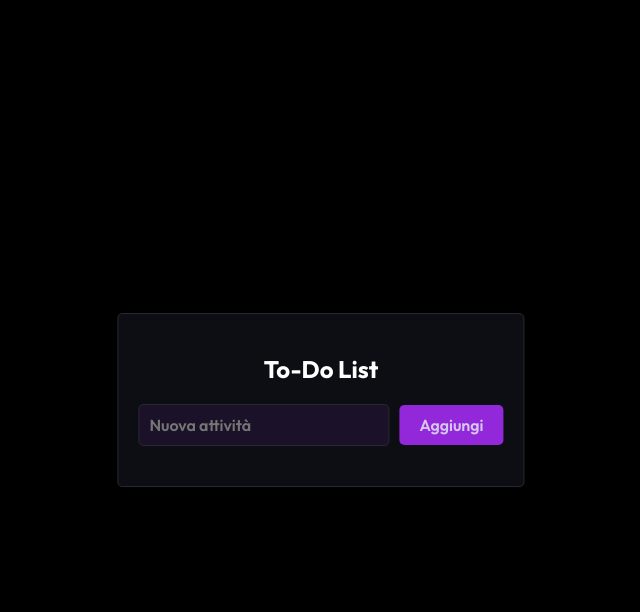
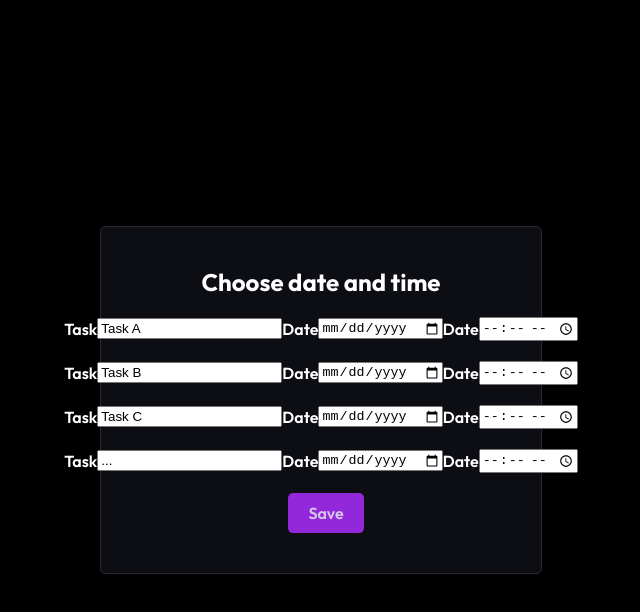
Before and after one commit to IsuruFerna/taskManagement, a plain HTML site: page index.html in a window 1280 px wide. Both pictures are taken after a click on the button "Aggiungi". Shown: the whole page, without its empty margins (319-959 px from the left). Drawn offline with Linux system fonts and the light colour scheme.

Commit message:
implemented the main functionality

```diff
--- a/index.html
+++ b/index.html
@@ -7,8 +7,8 @@
       <title>To-Do App</title>
    </head>
    <body>
-    <div id="app" class="container">
-      <h2 class="title">To-Do List</h2>
+      <!-- <div id="app" class="container"> -->
+      <!-- <h2 class="title">To-Do List</h2>
          <div class="input-container">
             <input
                type="text"
@@ -19,6 +19,43 @@
             <button onclick="addTask()" class="btn add-button">Aggiungi</button>
          </div>
          <ul id="taskList" class="task-list"></ul>
+      </div> -->
+
+      <div id="container-form-task-origin" class="container">
+         <h2>Plan your day</h2>
+         <form id="form-task-origin">
+            <div class="input-container">
+               <label for="tasks-origin"
+                  >Add a list of task with commas to separate</label
+               >
+            </div>
+            <div class="input-container">
+               <textarea id="tasks-origin" rows="10" cols="50">
+Task A, Task B, Task C,...</textarea
+               >
+            </div>
+            <div class="input-container">
+               <button type="submit" class="btn add-button">Aggiungi</button>
+            </div>
+         </form>
+      </div>
+
+      <div id="container-manage-date-time" class="container">
+         <h2>Choose date and time</h2>
+         <form id="form-manage-date-time">
+            <!-- this is a place holder to better understand -->
+            <!-- <div class="input-container">
+            <label for="input-0">Task</label>
+            <input id="input-0" type="text" />
+            <label for="input-0-date">Date</label>
+            <input id="input-0-date" type="date" />
+            <label for="input-0-time">Date</label>
+            <input id="input-0-time" type="time" />
+         </div> -->
+            <!-- <div class="input-container">
+               <button type="submit" class="btn add-button">Save</button>
+            </div> -->
+         </form>
       </div>
       <script src="script.js"></script>
    </body>
--- a/script.js
+++ b/script.js
@@ -1,5 +1,70 @@
 let taskCount = 0;
 let completedTasksCount = 0;
+
+const containerFormTask = document.getElementById("container-form-task-origin");
+const containerTaskManage = document.getElementById(
+   "container-manage-date-time"
+);
+containerTaskManage.classList.add("display-none");
+const formManageDataTime = document.getElementById("form-manage-date-time");
+const formTaskOrigin = document.getElementById("form-task-origin");
+const taskOrigin = document.getElementById("tasks-origin");
+let listTasks = [];
+const listObjSaveTasks = [];
+
+const manageTasks = document.getElementById("container-manage-date-time");
+
+formTaskOrigin.addEventListener("submit", function (e) {
+   // when user click on btn get the input as a string and separate each with the comma and add into an array
+   e.preventDefault();
+   const strListTask = taskOrigin.value;
+   listTasks = strListTask.split(",");
+
+   //  remove the div and show the auto generated div to choose date and time
+   containerFormTask.remove();
+   containerTaskManage.classList.remove("display-none");
+
+   //  render each input field with task inserted
+   listTasks.forEach((element, index) => {
+      const eachInput = document.createElement("div");
+      eachInput.classList.add("input-container");
+
+      // input fields must be required?
+      eachInput.innerHTML = `
+        <label for="input-${index}">Task</label>
+        <input id="input-${index}" type="text" value="${element.trim()}" />
+        <label for="input-${index}-date">Date</label>
+        <input id="input-${index}-date" type="date" />
+        <label for="input-${index}-time">Date</label>
+        <input id="input-${index}-time" type="time" />
+      `;
+      formManageDataTime.appendChild(eachInput);
+   });
+
+   const btnSaveTasks = document.createElement("div");
+   btnSaveTasks.classList.add("input-container");
+   btnSaveTasks.innerHTML = `<button type="submit" class="btn add-button">Save</button>`;
+   formManageDataTime.appendChild(btnSaveTasks);
+
+   formManageDataTime.addEventListener("submit", function (e) {
+      e.preventDefault();
+      let allInputs = formManageDataTime.getElementsByTagName("input");
+      allInputs = Array.from(allInputs);
+
+      // get each input value and create an object and insert into the main array to save(listObjSaveTasks)
+      for (let i = 0; i < allInputs.length; i += 3) {
+         const obj = {
+            task: allInputs[i].value,
+            date: allInputs[i + 1].value,
+            time: allInputs[i + 2].value,
+         };
+         listObjSaveTasks.push(obj);
+      }
+
+      console.log("all the data saved into list of object");
+      console.log(listObjSaveTasks);
+   });
+});
 
 const showRemoveCompletedTasksBtn = function () {
    taskList.insertAdjacentHTML(
@@ -49,7 +114,9 @@ function addTask() {
       taskInput.value = "";
       taskCount++;
    } else {
-    alert("assicurati che il testo non sia vuoto e non superi i 30 caratteri.");
+      alert(
+         "assicurati che il testo non sia vuoto e non superi i 30 caratteri."
+      );
    }
 }
 
--- a/style.css
+++ b/style.css
@@ -130,3 +130,7 @@ li:active {
    transform: scale(1.05);
    box-shadow: 0 0px 10px rgba(0, 29, 90, 0.9);
 }
+
+.display-none {
+   display: none;
+}
```
Lines whose indentation alone changed are shown as unchanged.
